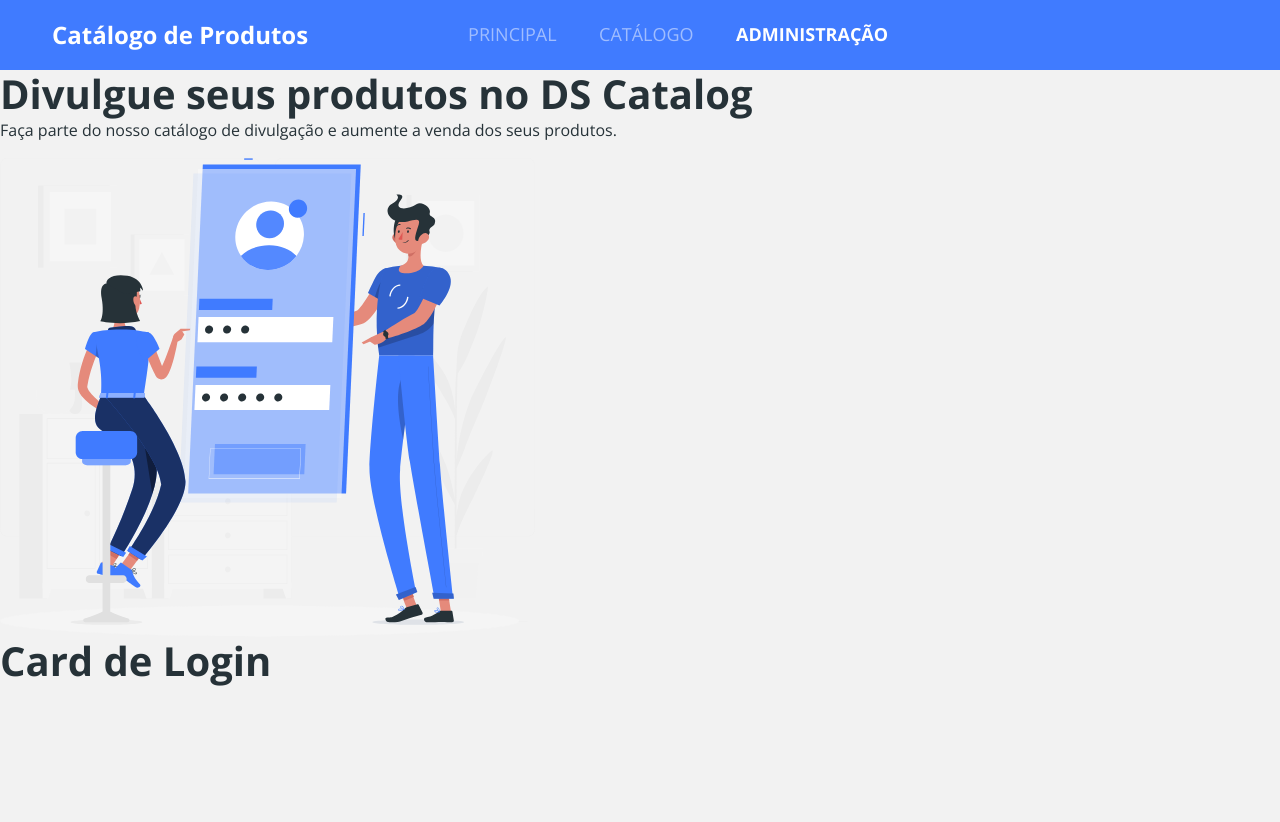
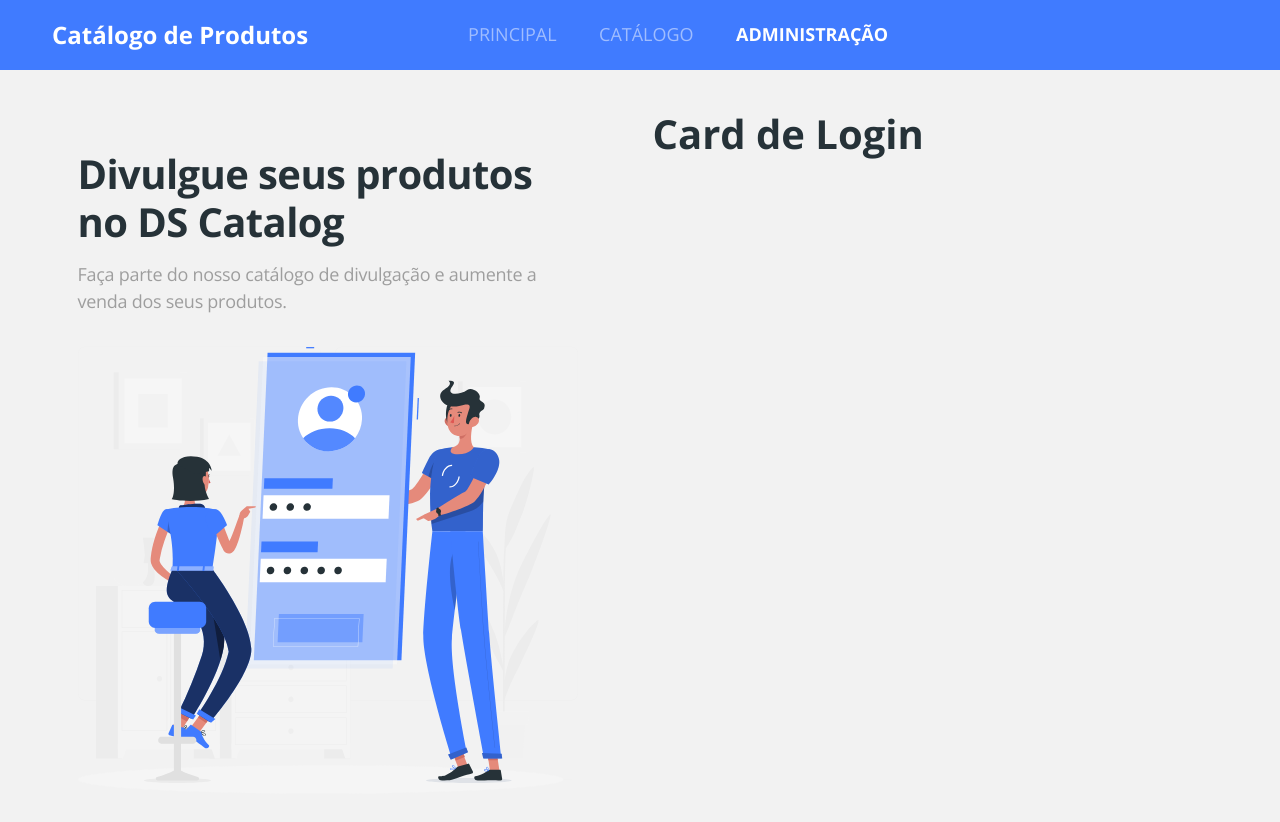
Before and after one commit to wagnerpires/dscatalog-bds03, a React (Create React App) app in the folder frontweb/: page /admin/auth/login in a window 1280 px wide. Shown: the top 822 px of the page. Before the commit the page ends 800 px from the top, so only its background shows below. Built offline with nearby package versions, Linux system fonts and the light colour scheme; no server answers; the HTML template or start-up script is replaced by a standard one.

Commit message:
Banner styling

```diff
--- a/frontweb/src/pages/Admin/Auth/index.tsx
+++ b/frontweb/src/pages/Admin/Auth/index.tsx
@@ -1,5 +1,7 @@
 import { ReactComponent as AuthImage } from 'assets/images/auth-image.svg';
 import { Route, Switch } from 'react-router-dom';
+
+import './styles.css';
 
 const Auth = () => {
   return (
--- /dev/null
+++ b/frontweb/src/pages/Admin/Auth/styles.css
@@ -0,0 +1,64 @@
+.auth-container {
+    display: flex;
+    justify-content: space-around;
+    padding: 20px;
+}
+
+.auth-banner-container {
+    display: none;
+}
+
+.auth-form-container {
+    width: 100%;
+}
+
+@media (min-width: 576px) {
+    .auth-form-container {
+        width: 480px;
+    }
+}
+
+@media (min-width: 768px) {
+    .auth-form-container {
+        width: 550px;
+    }
+}
+
+@media (min-width: 1200px) {
+    .auth-container {
+        padding: 40px;
+    }
+    .auth-banner-container {
+        display: flex;
+        flex-direction: column;
+        margin-top: 40px;
+        width: 500px;
+    }
+    .auth-banner-container h1 {
+        font-size: 40px;
+        letter-spacing: -0.015em;
+        color: #263238;
+        margin-bottom: 15px;
+    }
+    .auth-banner-container p {
+        font-size: 18px;
+        letter-spacing: -0.015em;
+        color: #9e9e9e;
+    }
+    .auth-banner-container svg {
+        width: 100%;
+    }
+}
+
+@media (min-width: 1400px) {
+    .auth-banner-container {
+        width: 650px;
+    }
+    .auth-banner-container h1 {
+        font-size: 55px;
+        margin-bottom: 25px;
+    }
+    .auth-banner-container p {
+        font-size: 24px;
+    }
+}
```
Also changed, not shown: frontweb/src/Routes.tsx (+6 -6 lines).
